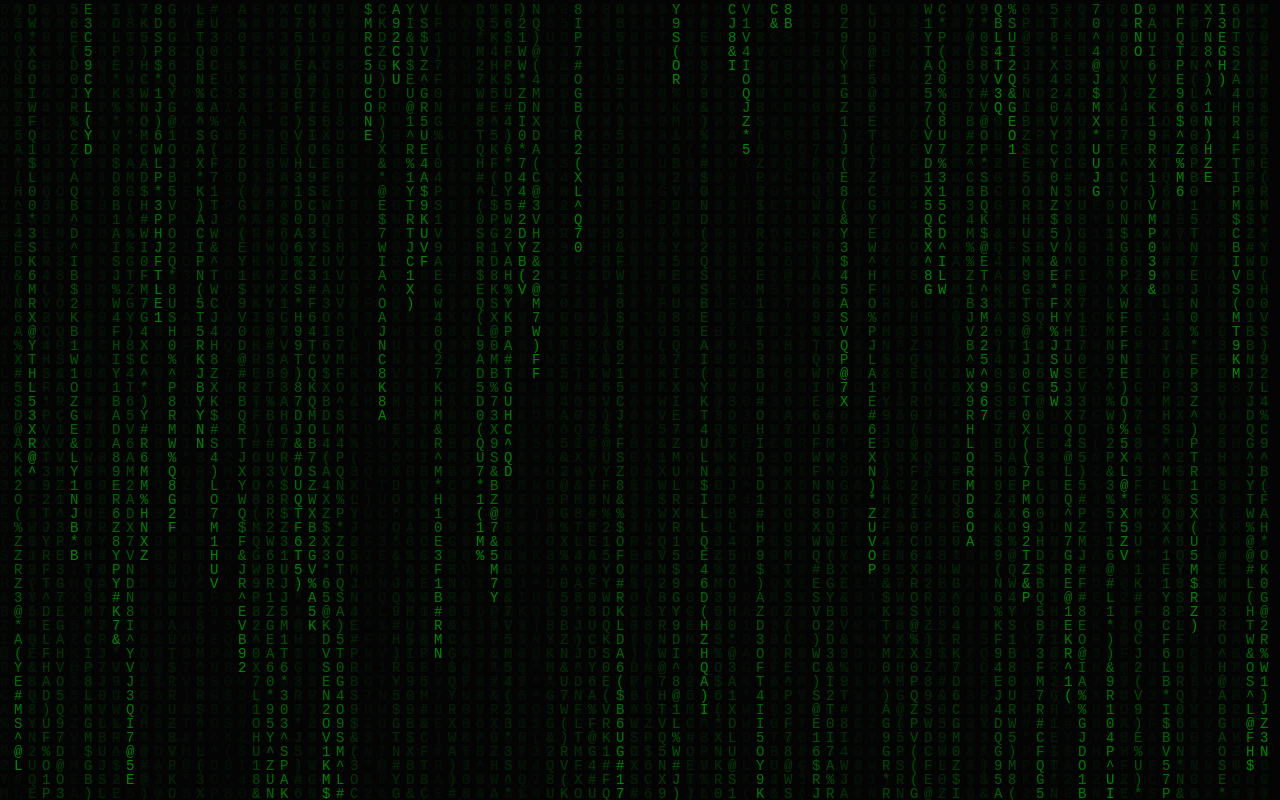
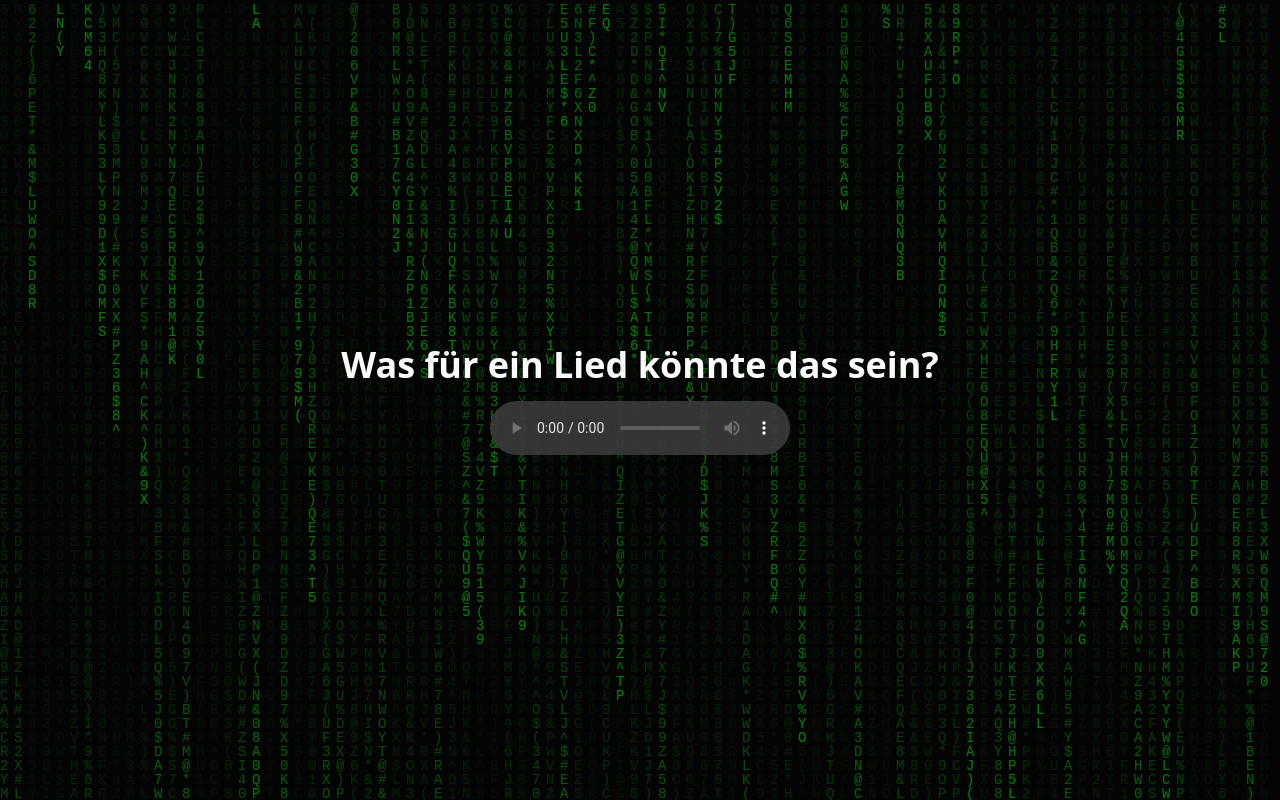
Before and after one commit to Kwantux/kwantux.de, a React (Vite) app: page /krftg251 in a window 1280 px wide. Before the commit this address had no page. Built offline with nearby package versions, Linux system fonts and the light colour scheme.

Commit message:
added /q/krftg251 quick link

```diff
--- a/src/App.tsx
+++ b/src/App.tsx
@@ -3,6 +3,7 @@ import { useEffect, useState } from 'react';
 import { ThemeProvider } from 'next-themes';
 import { Imprint } from './components/Imprint';
 import { MatrixEffect } from './components/MatrixEffect';
+import { KrftgAME } from './components/KrftgAME';
 import { BrowserRouter as Router, Routes, Route, Link, useNavigate } from 'react-router-dom';
 import './App.css';
 
@@ -182,6 +183,7 @@ function App() {
             <Route path="/" element={<Home />} />
             <Route path="/imprint" element={<Imprint />} />
             <Route path="/imprint.html" element={<Imprint />} />
+            <Route path="/krftg251" element={<KrftgAME />} />
           </Routes>
         </div>
       </Router>
--- /dev/null
+++ b/src/components/KrftgAME.tsx
@@ -0,0 +1,10 @@
+export function KrftgAME() {
+  return (
+    <section className="min-h-screen flex flex-col items-center justify-center px-4">
+      <h1 className="text-4xl font-bold mb-4">Was für ein Lied könnte das sein?</h1>
+      <audio controls src="/krftg251.mp3">
+        Your browser does not support the audio element.
+      </audio>
+    </section>
+  );
+}
```
Also changed, not shown: 2 other files (tests, documents, lock files or other folders).
